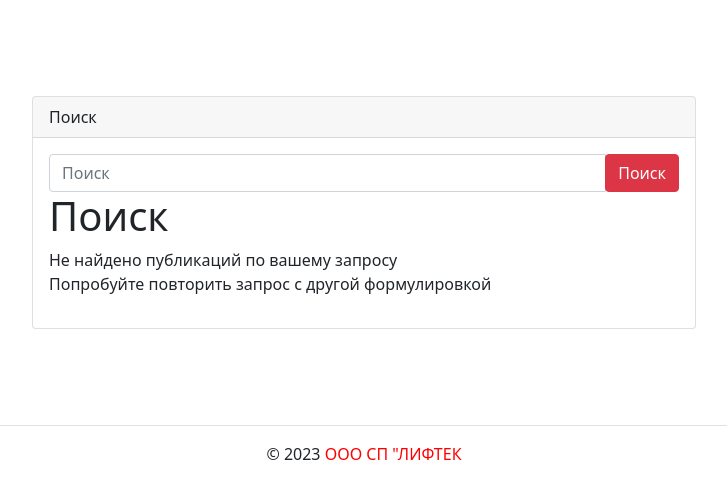
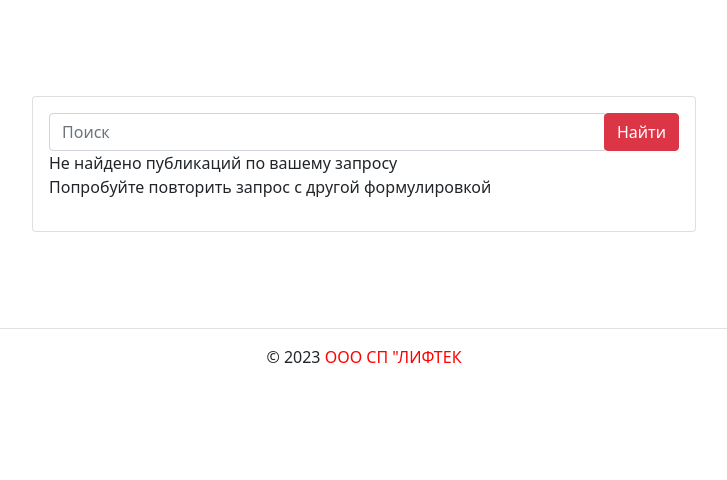
Before and after one commit to femakc/corporate_training_system, a Django app: template cts/templates/posts/find_student.html in a window 1280 px wide. Shown: the part 71-551 px from the top of the page, without its empty margins (276-1003 px from the left). Run offline with Django 4.2, Linux system fonts and the light colour scheme; the template is opened without the code that fills it, so the values that code supplies are empty.

Commit message:
change find template

```diff
--- a/cts/templates/posts/find_student.html
+++ b/cts/templates/posts/find_student.html
@@ -7,19 +7,19 @@
     <div class="row justify-content-center">
       <div class="col-md-8 p-5">
         <div class="card">
-          <div class="card-header">
-            Поиск
-          </div>
+<!--          <div class="card-header">-->
+<!--            Поиск-->
+<!--          </div>-->
           <div class="card-body">
             <form action="{% url 'posts:find_student' %}" method="get">
                 <div class="input-group">
                     <input id="search" name="q" type="text" class="form-control" placeholder="Поиск">
                     <div class="d-flex justify-content-end">
-                        <button type="submit" class="btn btn-danger">Поиск</button>
+                        <button type="submit" class="btn btn-danger">Найти</button>
                     </div>
                 </div>
             </form>
-            <h1>Поиск</h1>
+<!--            <h1>Поиск</h1>-->
             {% if search_result %}
                 {% for user in search_result %}
                     <article>
```
